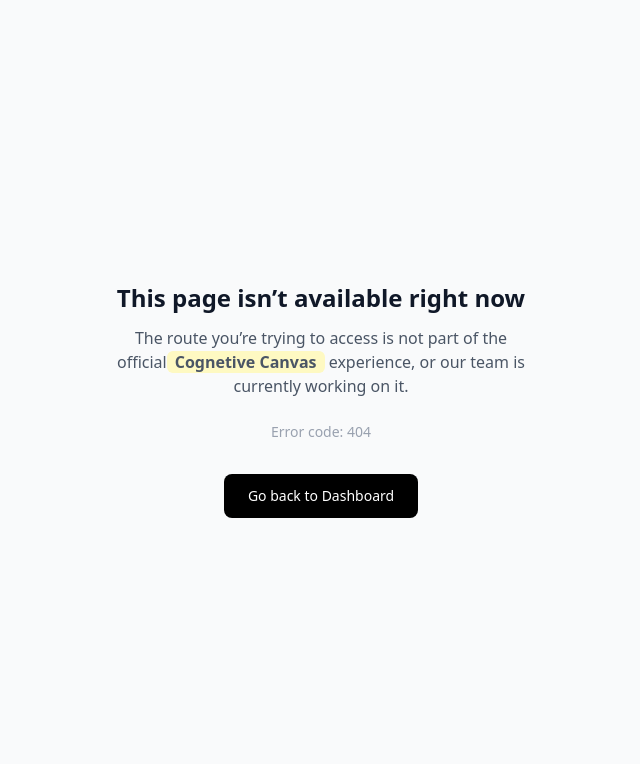
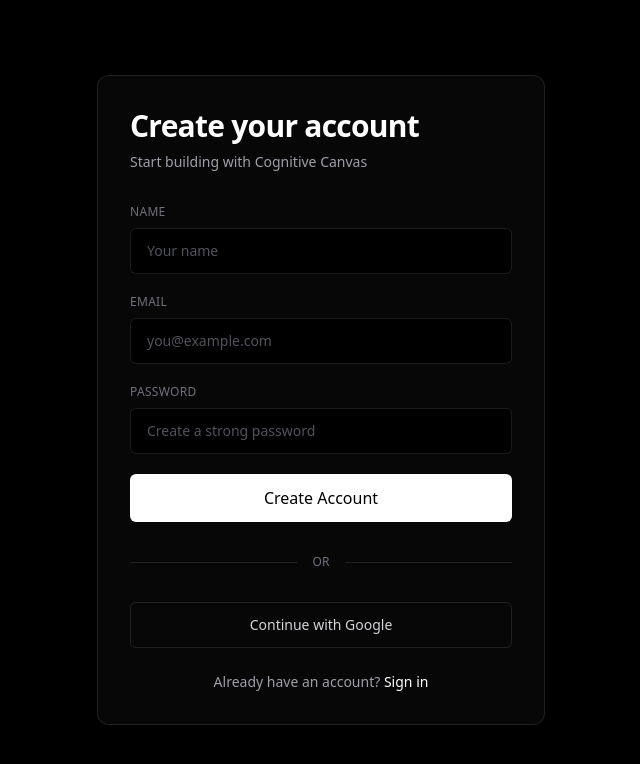
Before and after one commit to Sahnawaz6068/CognetiveCanvasFE, a React (Vite) app: page /signup in a window 1280 px wide. Shown: the top 764 px of the page, without its empty margins (319-959 px from the left). Built offline with nearby package versions, Linux system fonts and the light colour scheme.

Commit message:
Added the UI for signin and signup

```diff
--- a/src/Route/MainRoute.jsx
+++ b/src/Route/MainRoute.jsx
@@ -2,6 +2,8 @@
 import NotFound from "./NotFound"
 import Home from "../pages/Home"
 import Canvas from "../pages/Canvas"
+import SignIn from "../pages/Signin"
+import Signup from "../pages/Signup"
 
 
 const MainRoute = () => {
@@ -9,6 +11,8 @@
     <Routes>
         <Route path="/" element={<Home/>}></Route>
         <Route path="/canvas" element={<Canvas/>}/>
+        <Route path="/signin" element={<SignIn/>}/>
+        <Route path="/signup" element={<Signup/>}/>
         <Route path="*" element={<NotFound/>}></Route>
     </Routes>
   )
--- /dev/null
+++ b/src/pages/Signin.jsx
@@ -0,0 +1,91 @@
+import { motion } from "framer-motion";
+import { useNavigate } from "react-router-dom";
+
+export default function Signin() {
+    const navigate = useNavigate();
+  return (
+    <div className="min-h-screen bg-black text-white flex items-center justify-center px-6">
+      <motion.div
+        initial={{ opacity: 0, scale: 0.96 }}
+        animate={{ opacity: 1, scale: 1 }}
+        transition={{ duration: 0.35, ease: "easeOut" }}
+        className="w-full max-w-md bg-zinc-950/80 backdrop-blur border border-white/10 rounded-xl p-8"
+      >
+        <h1 className="text-3xl font-semibold tracking-tight">
+          Welcome back
+        </h1>
+        <p className="mt-2 text-sm text-zinc-400">
+          Sign in to continue to Cognitive Canvas
+        </p>
+
+        <form className="mt-8 space-y-5">
+          <div>
+            <label className="block text-xs uppercase tracking-wide text-zinc-500 mb-2">
+              Email
+            </label>
+            <input
+              type="email"
+              placeholder="you@example.com"
+              className="w-full bg-black border border-white/10 rounded-md px-4 py-3 text-sm
+              placeholder:text-zinc-600 focus:border-white focus:ring-1 focus:ring-white/30 outline-none transition"
+            />
+          </div>
+
+          <div>
+            <label className="block text-xs uppercase tracking-wide text-zinc-500 mb-2">
+              Password
+            </label>
+            <input
+              type="password"
+              placeholder="••••••••"
+              className="w-full bg-black border border-white/10 rounded-md px-4 py-3 text-sm
+              placeholder:text-zinc-600 focus:border-white focus:ring-1 focus:ring-white/30 outline-none transition"
+            />
+          </div>
+
+          <div className="flex items-center justify-between text-sm">
+            <label className="flex items-center gap-2 text-zinc-400">
+              <input type="checkbox" className="accent-white" />
+              Remember me
+            </label>
+
+            <button
+              type="button"
+              className="text-zinc-400 hover:text-white transition"
+            >
+              Forgot password?
+            </button>
+          </div>
+
+          <button
+            type="submit"
+            className="w-full bg-white text-black py-3 rounded-md font-medium
+            hover:bg-zinc-200 active:scale-[0.99] transition"
+          >
+            Sign In
+          </button>
+        </form>
+
+        <div className="my-8 flex items-center gap-4">
+          <div className="h-px flex-1 bg-white/10" />
+          <span className="text-xs text-zinc-500">OR</span>
+          <div className="h-px flex-1 bg-white/10" />
+        </div>
+
+        <button
+          className="w-full border border-white/10 py-3 rounded-md text-sm
+          text-zinc-300 hover:bg-white/5 transition"
+        >
+          Continue with Google
+        </button>
+
+        <p className="mt-6 text-sm text-zinc-400 text-center">
+          Don’t have an account?{" "}
+          <span onClick={()=>{navigate("/signup")}} className="text-white hover:underline cursor-pointer">
+            Sign up
+          </span>
+        </p>
+      </motion.div>
+    </div>
+  );
+}
--- /dev/null
+++ b/src/pages/Signup.jsx
@@ -0,0 +1,89 @@
+import { motion } from "framer-motion";
+import { useNavigate } from "react-router-dom";
+
+export default function Signup() {
+    const navigate = useNavigate();
+  return (
+    <div className="min-h-screen bg-black text-white flex items-center justify-center px-6">
+      <motion.div
+        initial={{ opacity: 0, scale: 0.96 }}
+        animate={{ opacity: 1, scale: 1 }}
+        transition={{ duration: 0.35, ease: "easeOut" }}
+        className="w-full max-w-md bg-zinc-950/80 backdrop-blur border border-white/10 rounded-xl p-8"
+      >
+        <h1 className="text-3xl font-semibold tracking-tight">
+          Create your account
+        </h1>
+        <p className="mt-2 text-sm text-zinc-400">
+          Start building with Cognitive Canvas
+        </p>
+
+        <form className="mt-8 space-y-5">
+          <div>
+            <label className="block text-xs uppercase tracking-wide text-zinc-500 mb-2">
+              Name
+            </label>
+            <input
+              type="text"
+              placeholder="Your name"
+              className="w-full bg-black border border-white/10 rounded-md px-4 py-3 text-sm
+              placeholder:text-zinc-600 focus:border-white focus:ring-1 focus:ring-white/30 outline-none transition"
+            />
+          </div>
+
+          <div>
+            <label className="block text-xs uppercase tracking-wide text-zinc-500 mb-2">
+              Email
+            </label>
+            <input
+              type="email"
+              placeholder="you@example.com"
+              className="w-full bg-black border border-white/10 rounded-md px-4 py-3 text-sm
+              placeholder:text-zinc-600 focus:border-white focus:ring-1 focus:ring-white/30 outline-none transition"
+            />
+          </div>
+
+          <div>
+            <label className="block text-xs uppercase tracking-wide text-zinc-500 mb-2">
+              Password
+            </label>
+            <input
+              type="password"
+              placeholder="Create a strong password"
+              className="w-full bg-black border border-white/10 rounded-md px-4 py-3 text-sm
+              placeholder:text-zinc-600 focus:border-white focus:ring-1 focus:ring-white/30 outline-none transition"
+            />
+          </div>
+
+          <button
+            type="submit"
+            className="w-full bg-white text-black py-3 rounded-md font-medium
+            hover:bg-zinc-200 active:scale-[0.99] transition"
+          >
+            Create Account
+          </button>
+        </form>
+
+        <div className="my-8 flex items-center gap-4">
+          <div className="h-px flex-1 bg-white/10" />
+          <span className="text-xs text-zinc-500">OR</span>
+          <div className="h-px flex-1 bg-white/10" />
+        </div>
+
+        <button
+          className="w-full border border-white/10 py-3 rounded-md text-sm
+          text-zinc-300 hover:bg-white/5 transition"
+        >
+          Continue with Google
+        </button>
+
+        <p className="mt-6 text-sm text-zinc-400 text-center">
+          Already have an account?{" "}
+          <span onClick={()=>navigate("/signin")} className="text-white hover:underline cursor-pointer">
+            Sign in
+          </span>
+        </p>
+      </motion.div>
+    </div>
+  );
+}
```
